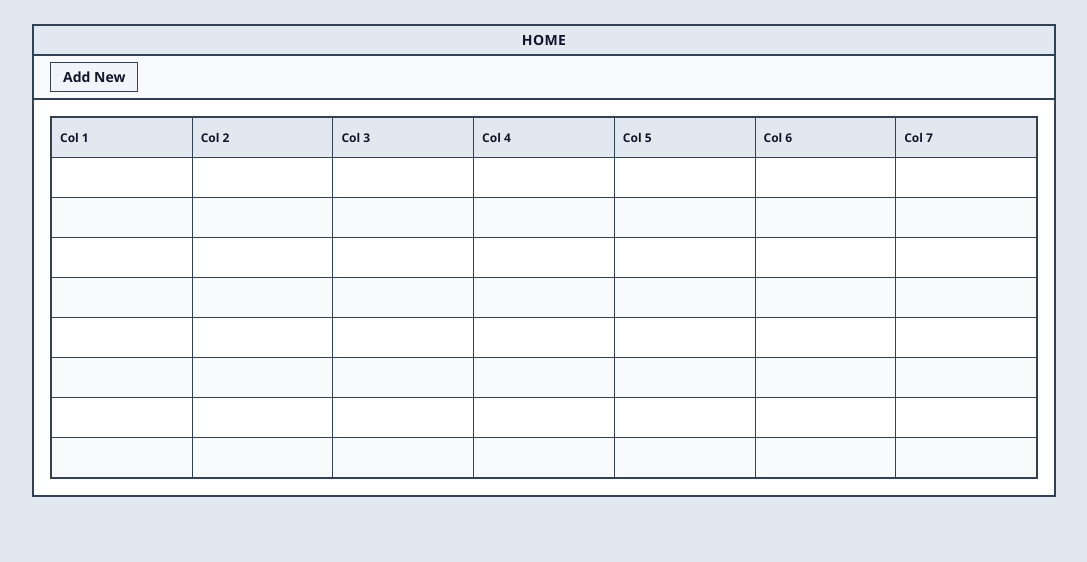
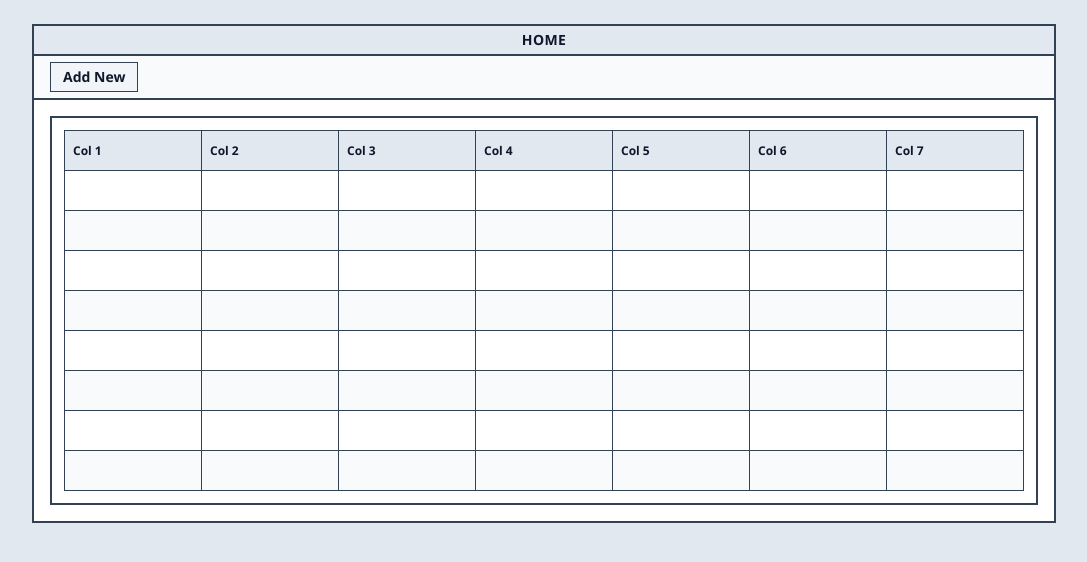
Before and after one commit to hirushaMaduranga/sales-order-webapp, a React (Vite) app in the folder frontend/: page / in a window 1280 px wide. Shown: the top 562 px of the page, without its empty margins (96-1183 px from the left). Built offline with nearby package versions, Linux system fonts and the light colour scheme.

Commit message:
Modifyy  homepage.tsx

```diff
--- a/frontend/src/pages/HomePage.tsx
+++ b/frontend/src/pages/HomePage.tsx
@@ -17,7 +17,7 @@ export function HomePage() {
         </Button>
       }
     >
-      <div className="border border-slate-700 bg-white">
+      <div className="border-2 border-slate-700 bg-white p-3">
         <TableGrid headers={headers} rows={8} />
       </div>
     </PageShell>
```
